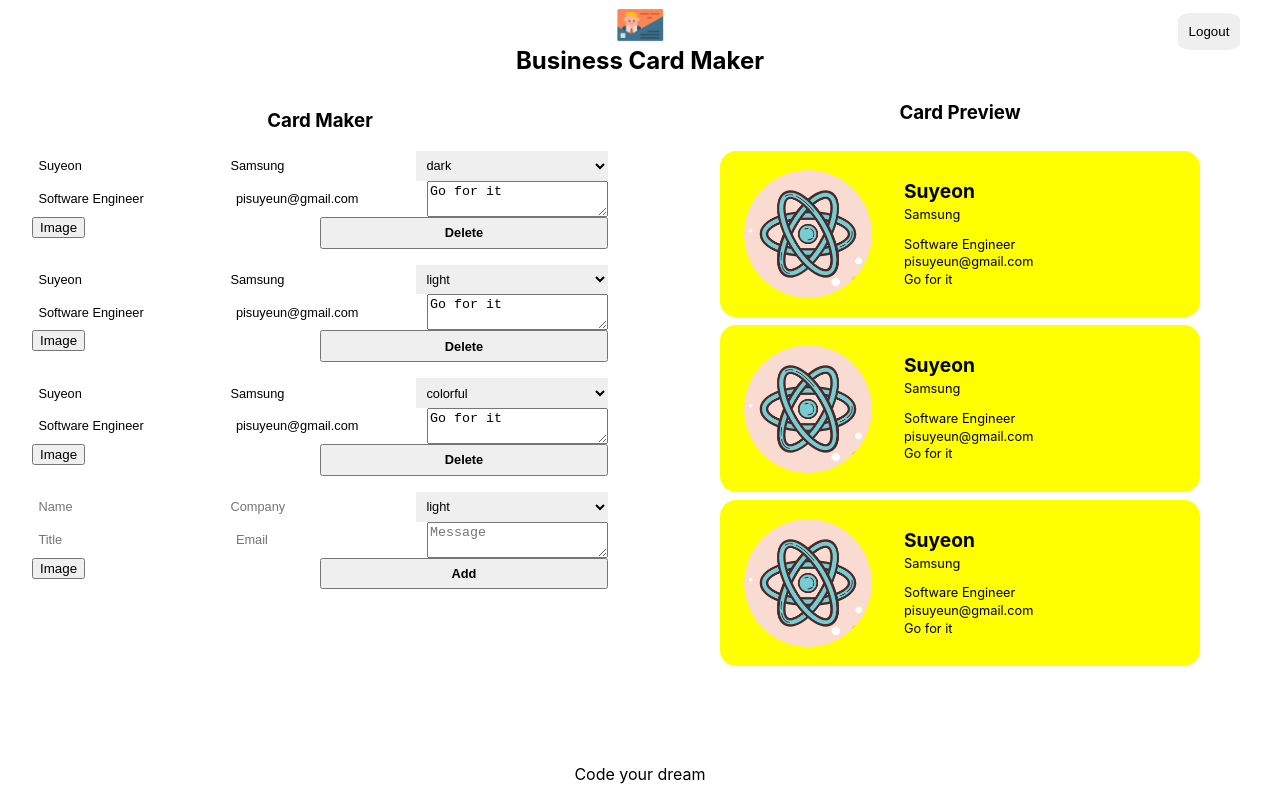
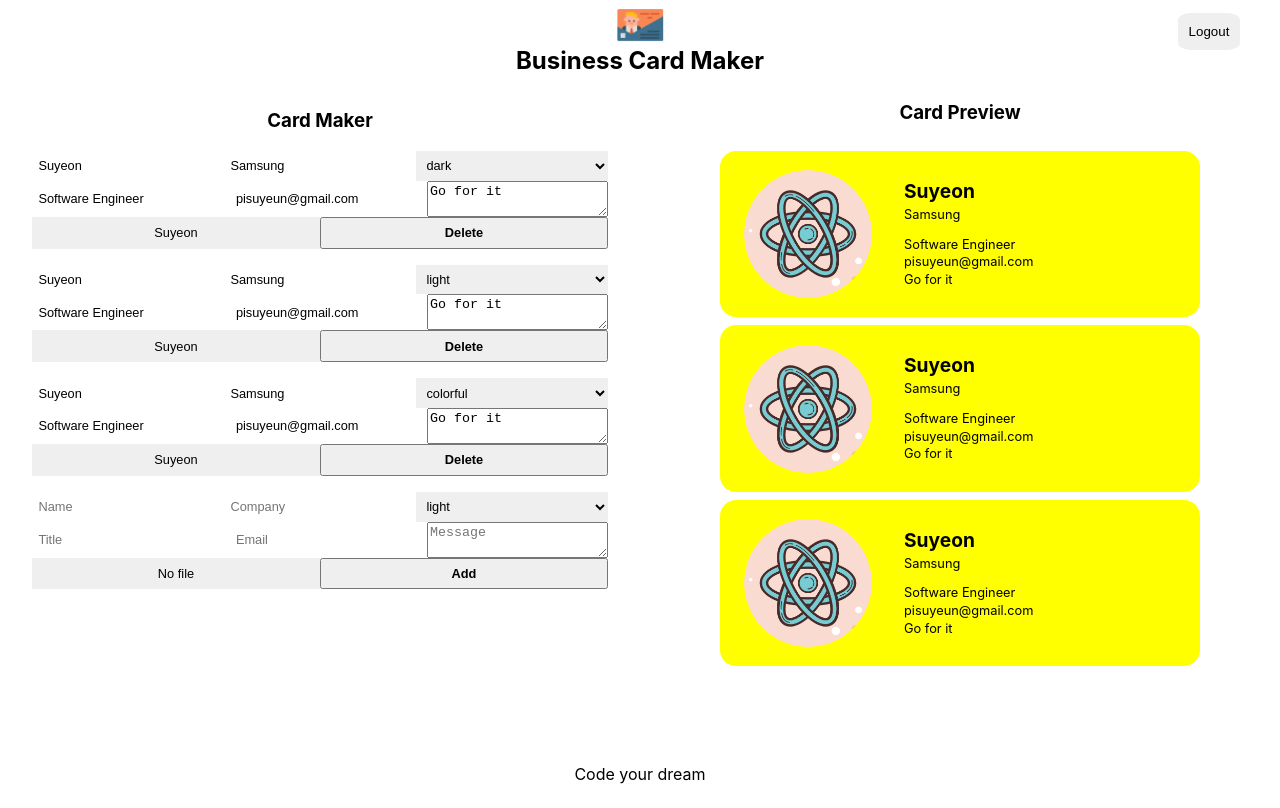
Before and after one commit to suyeonpi/card-maker, a React (Create React App) app: page /maker in a window 1280 px wide. Built offline with nearby package versions, Linux system fonts and the light colour scheme; no server answers; sample sign-in values are in the browser's storage.

Commit message:
Handle image uploading

```diff
--- a/src/app.jsx
+++ b/src/app.jsx
@@ -4,7 +4,7 @@
 import Maker from "./components/maker/maker";
 import { BrowserRouter, Route, Switch } from "react-router-dom";
 
-const App = ({ authService }) => {
+const App = ({ FileInput, authService }) => {
   return (
     <div className={styles.app}>
       <BrowserRouter>
@@ -13,7 +13,7 @@
             <Login authService={authService} />
           </Route>
           <Route exact path="/maker">
-            <Maker authService={authService} />
+            <Maker FileInput={FileInput} authService={authService} />
           </Route>
         </Switch>
       </BrowserRouter>
--- a/src/components/card_add_form/card_add_form.jsx
+++ b/src/components/card_add_form/card_add_form.jsx
@@ -1,9 +1,8 @@
-import React, { useRef } from "react";
+import React, { useRef, useState } from "react";
 import Button from "../button/button";
-import ImageFileInput from "../image_file_input/image_file_input";
 import styles from "./card_add_form.module.css";
 
-const CardAddForm = ({ onAdd }) => {
+const CardAddForm = ({ FileInput, onAdd }) => {
   const formRef = useRef();
   const nameRef = useRef();
   const companyRef = useRef();
@@ -11,6 +10,15 @@
   const titleRef = useRef();
   const emailRef = useRef();
   const messageRef = useRef();
+  const [file, setFile] = useState({ fileName: null, fileURL: null });
+
+  const onFileChange = (file) => {
+    console.log(file);
+    setFile({
+      fileName: file.name,
+      fileURL: file.url,
+    });
+  };
 
   const onSubmit = (e) => {
     e.preventDefault();
@@ -22,10 +30,11 @@
       title: titleRef.current.value || "",
       email: emailRef.current.value || "",
       message: messageRef.current.value || "",
-      fileName: "",
-      fileURL: "",
+      fileName: file.fileName || "",
+      fileURL: file.fileURL || "",
     };
     formRef.current.reset();
+    setFile({ fileName: null, fileURL: null });
     onAdd(card);
   };
 
@@ -76,7 +85,7 @@
         placeholder="Message"
       />
       <div className={styles.fileInput}>
-        <ImageFileInput />
+        <FileInput name={file.fileName} onFileChange={onFileChange} />
       </div>
       <Button name="Add" onClick={onSubmit} />
     </form>
--- a/src/components/card_edit_form/card_edit_form.jsx
+++ b/src/components/card_edit_form/card_edit_form.jsx
@@ -1,9 +1,8 @@
 import React from "react";
 import Button from "../button/button";
-import ImageFileInput from "../image_file_input/image_file_input";
 import styles from "./card_edit_form.module.css";
 
-const CardEditForm = ({ card, updateCard, deleteCard }) => {
+const CardEditForm = ({ FileInput, card, updateCard, deleteCard }) => {
   const {
     name,
     company,
@@ -14,6 +13,14 @@
     fileName,
     fileURL,
   } = card;
+
+  const onFileChange = (file) => {
+    updateCard({
+      ...card,
+      fileName: file.name,
+      fileURL: file.url,
+    });
+  };
 
   const onChange = (e) => {
     if (e.currentTarget === null) return;
@@ -76,7 +83,7 @@
         onChange={onChange}
       />
       <div className={styles.fileInput}>
-        <ImageFileInput />
+        <FileInput name={fileName} onFileChange={onFileChange} />
       </div>
       <Button name="Delete" onClick={onSubmit} />
     </form>
--- a/src/components/editor/editor.jsx
+++ b/src/components/editor/editor.jsx
@@ -3,7 +3,7 @@
 import CardEditForm from "../card_edit_form/card_edit_form";
 import styles from "./editor.module.css";
 
-const Editor = ({ cards, addCard, updateCard, deleteCard }) => {
+const Editor = ({ FileInput, cards, addCard, updateCard, deleteCard }) => {
   return (
     <section className={styles.editor}>
       <h1 className={styles.title}>Card Maker</h1>
@@ -11,13 +11,14 @@
         return (
           <CardEditForm
             key={key}
+            FileInput={FileInput}
             card={cards[key]}
             updateCard={updateCard}
             deleteCard={deleteCard}
           />
         );
       })}
-      <CardAddForm onAdd={addCard} />
+      <CardAddForm FileInput={FileInput} onAdd={addCard} />
     </section>
   );
 };
--- a/src/components/image_file_input/image_file_input.jsx
+++ b/src/components/image_file_input/image_file_input.jsx
@@ -1,8 +1,37 @@
-import React from "react";
+import React, { useRef } from "react";
 import styles from "./image_file_input.module.css";
 
-const ImageFileInput = (props) => {
-  return <button>Image</button>;
+const ImageFileInput = ({ imageUploader, name, onFileChange }) => {
+  const inputRef = useRef();
+  const onButtonClick = (e) => {
+    e.preventDefault();
+    inputRef.current.click();
+  };
+  const onChange = async (event) => {
+    console.log(event.target.files[0]);
+    const uploaded = await imageUploader.upload(event.target.files[0]);
+    console.log(uploaded);
+
+    onFileChange({
+      name: uploaded.original_filename,
+      url: uploaded.url,
+    });
+  };
+  return (
+    <div className={styles.container}>
+      <input
+        ref={inputRef}
+        className={styles.input}
+        type="file"
+        accept="image/*"
+        name="file"
+        onChange={onChange}
+      />
+      <button className={styles.button} onClick={onButtonClick}>
+        {name || "No file"}
+      </button>
+    </div>
+  );
 };
 
 export default ImageFileInput;
--- a/src/components/image_file_input/image_file_input.module.css
+++ b/src/components/image_file_input/image_file_input.module.css
@@ -0,0 +1,24 @@
+@value makerLightGrey from '../../common/colors.css';
+
+.container {
+  width: 100%;
+  height: 100%;
+  display: flex;
+}
+
+.input {
+  display: none;
+}
+
+.button {
+  width: 100%;
+  background-color: makerLightGrey;
+  outline: none;
+  cursor: pointer;
+  border: 0;
+  font-size: 0.8rem;
+}
+
+.button:hover {
+  opacity: 0.8;
+}
--- a/src/components/maker/maker.jsx
+++ b/src/components/maker/maker.jsx
@@ -6,7 +6,7 @@
 import Preview from "../preview/preview";
 import styles from "./maker.module.css";
 
-const Maker = ({ authService }) => {
+const Maker = ({ FileInput, authService }) => {
   const [cards, setCards] = useState({
     1: {
       id: "1",
@@ -77,6 +77,7 @@
       <Header onLogout={onLogout} />
       <div className={styles.container}>
         <Editor
+          FileInput={FileInput}
           cards={cards}
           addCard={createOrUpdateCard}
           updateCard={createOrUpdateCard}
--- a/src/index.js
+++ b/src/index.js
@@ -4,12 +4,19 @@
 import App from "./app";
 import AuthService from "./service/auth_service";
 import { firebaseApp } from "./service/firebase";
+import ImageUploader from "./service/image_uploader";
+import ImageFileInput from "./components/image_file_input/image_file_input";
 
 const authService = new AuthService(firebaseApp);
+const imageUploader = new ImageUploader();
+
+const FileInput = (props) => {
+  return <ImageFileInput {...props} imageUploader={imageUploader} />;
+};
 
 ReactDOM.render(
   <React.StrictMode>
-    <App authService={authService} />
+    <App authService={authService} FileInput={FileInput} />
   </React.StrictMode>,
   document.getElementById("root")
 );
--- /dev/null
+++ b/src/service/image_uploader.js
@@ -0,0 +1,18 @@
+class ImageUploader {
+  async upload(file) {
+    const data = new FormData();
+    data.append("file", file);
+    data.append("upload_preset", "cs4ybfz3");
+
+    const result = await fetch(
+      "https://api.cloudinary.com/v1_1/dcyjxhwex/image/upload",
+      {
+        method: "POST",
+        body: data,
+      }
+    );
+    return await result.json();
+  }
+}
+
+export default ImageUploader;
```
